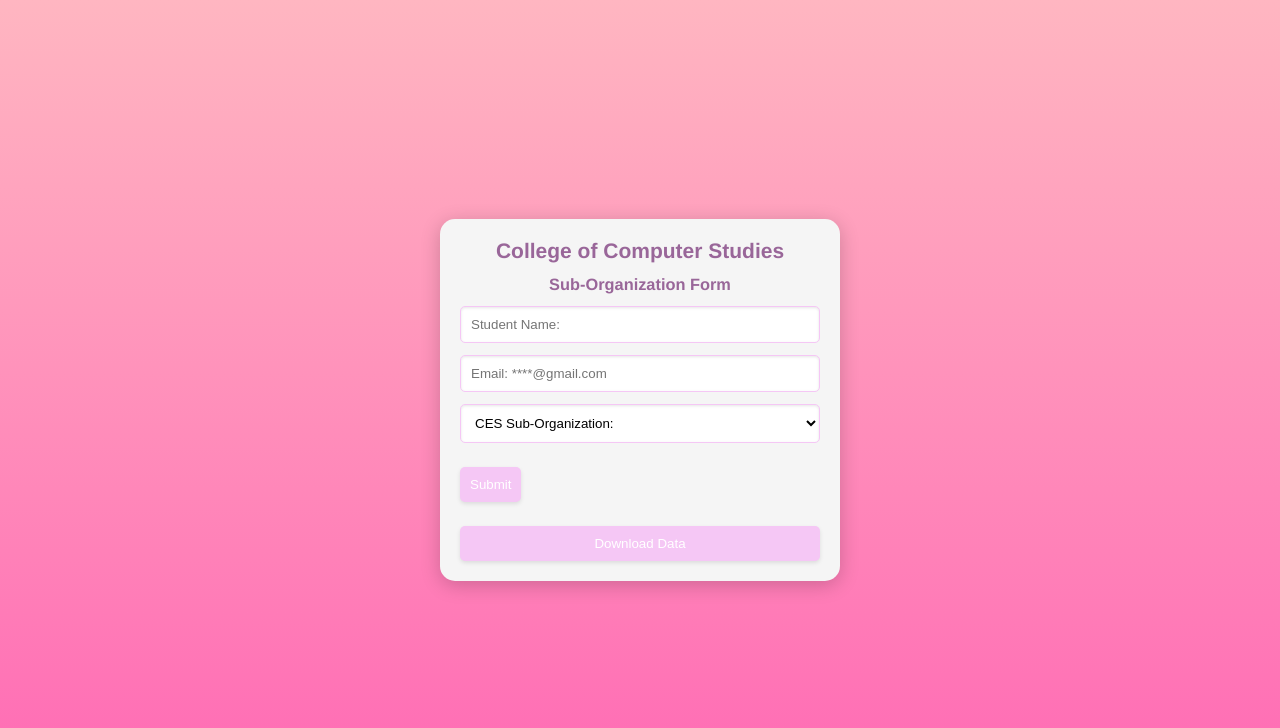
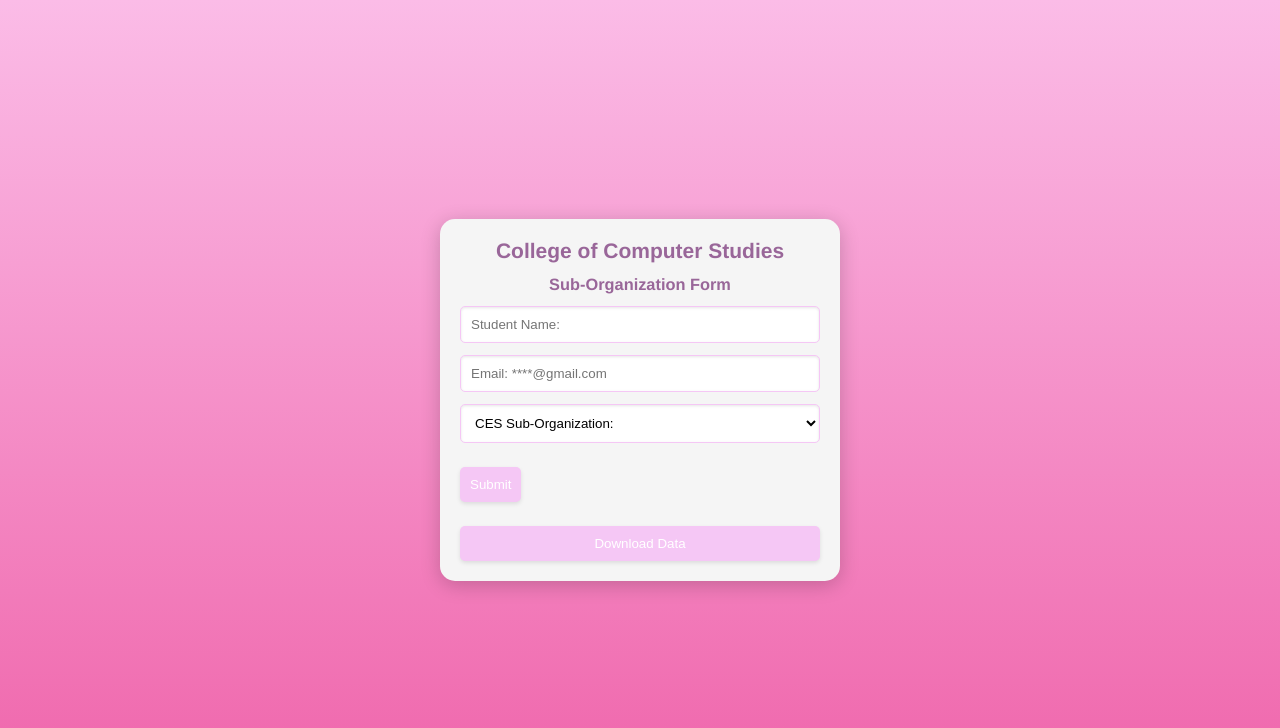
Before and after one commit to miniminimo1013/Angge, a plain HTML site: page index.html in a window 1280 px wide. Drawn offline with Linux system fonts and the light colour scheme.

Commit message:
Update style.css

```diff
--- a/style.css
+++ b/style.css
@@ -4,7 +4,7 @@
   }
 
   body {
-    background: linear-gradient(to bottom, rgb(255, 182, 193), rgb(255, 105, 180)); /* Gradient background */
+    background: linear-gradient(to bottom, rgb(251, 188, 231), rgb(239, 100, 170)); /* Gradient background */
     width: 100%;
     height: 100vh; /* Full viewport height */
     display: flex;
```
